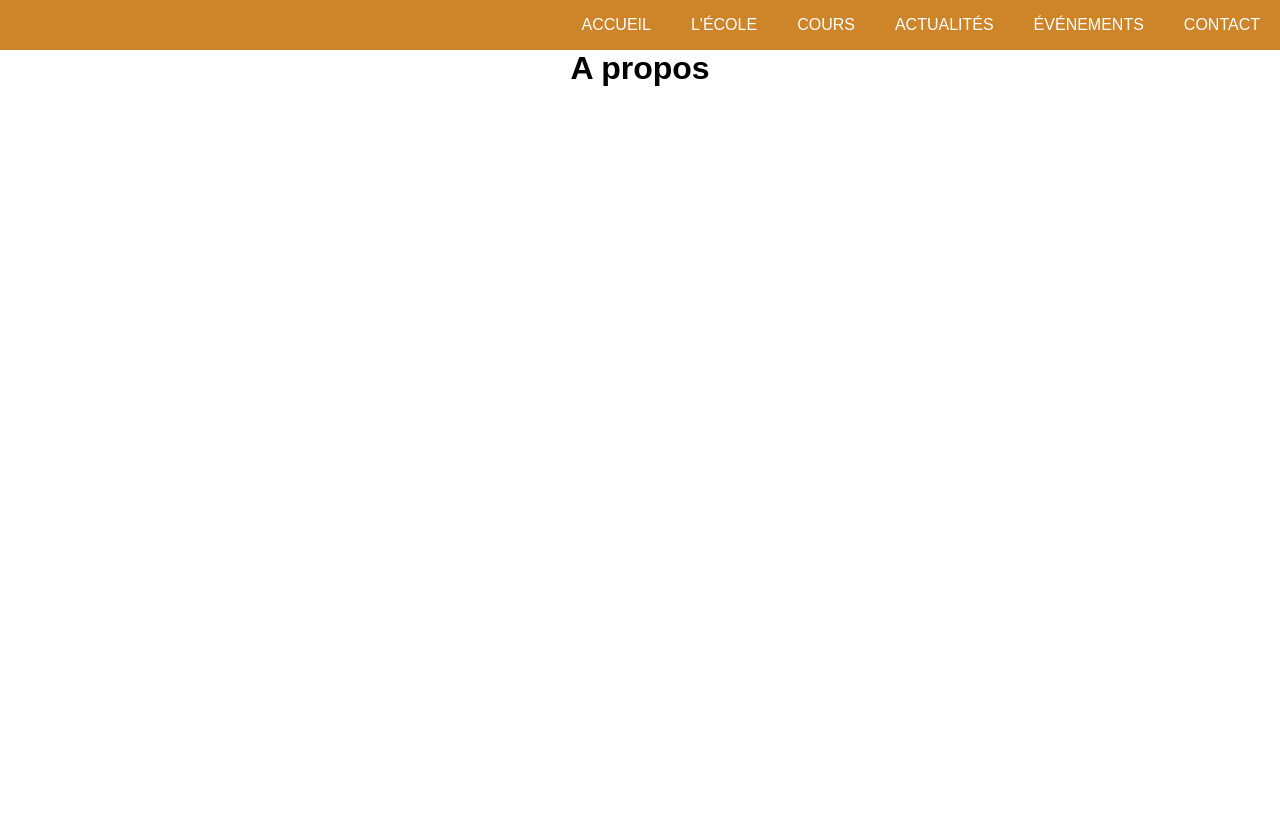
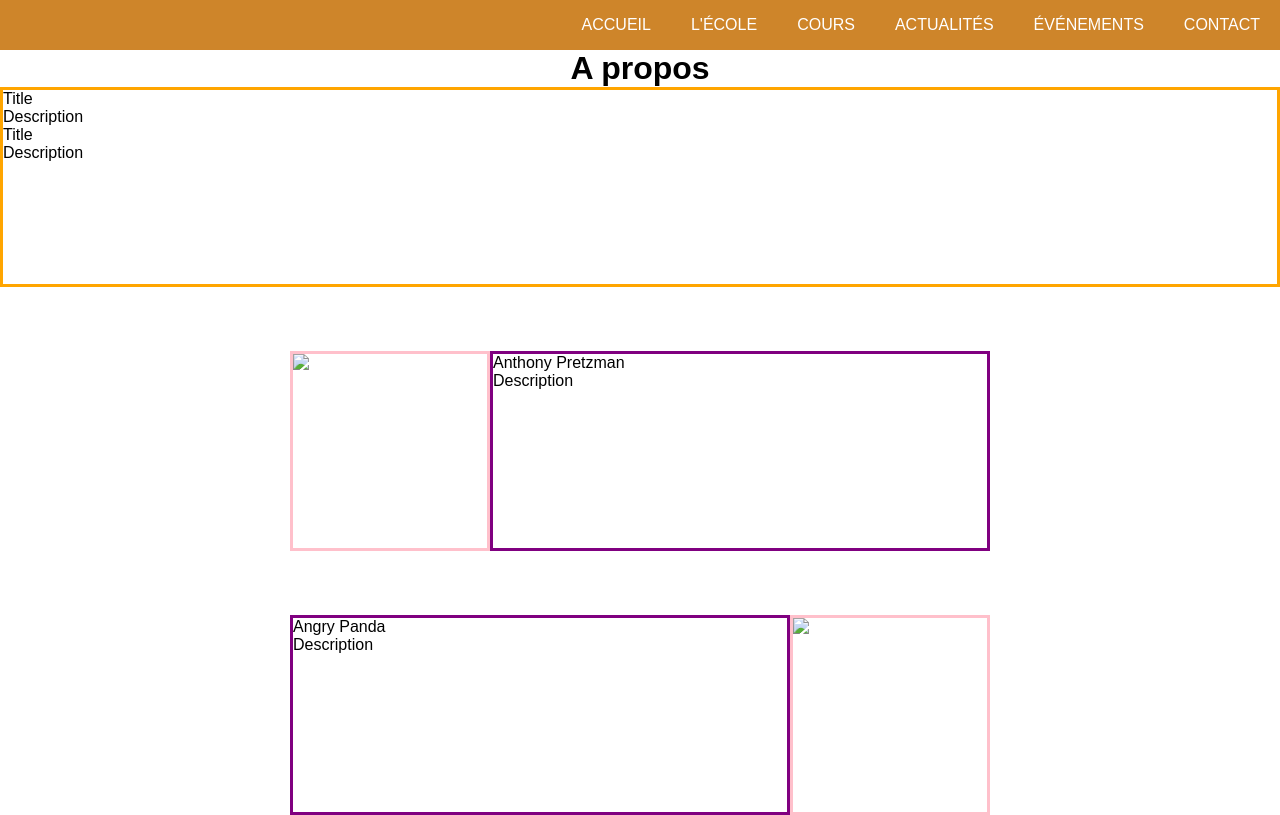
Before and after one commit to MattJCand/PhpMangaProject, a PHP site: page /about.php in a window 1280 px wide. Before the commit the page ends 86 px from the top, so only its background shows below. Run offline with PHP 8.4, Linux system fonts and the light colour scheme; some libraries are stand-ins or nearby versions.

Commit message:
add Block in About Page

```diff
--- a/about.php
+++ b/about.php
@@ -3,4 +3,31 @@
 
 <h1>A propos</h1>
 
+<section class="sectionAbout">
+    <div class="aboutIntro">
+      <span>Title</span>
+      <p>Description</p>
+      <span>Title</span>
+      <p>Description</p>
+    </div>
+    <div class="containerAbout">
+      <div class="imageAbout">
+        <img src="#">
+      </div>
+      <div class="aboutDescription">
+        <p>Anthony Pretzman</p>
+        <p>Description</p>
+      </div>
+    </div>
+    <div class="containerAbout">
+      <div class="aboutDescription">
+        <p>Angry Panda</p>
+        <p>Description</p>
+      </div>
+      <div class="imageAbout">
+        <img src="#">
+      </div>
+    </div>
+</section>
+
 <?php include "templates/footer.php"; ?>
--- a/asset/css/about.css
+++ b/asset/css/about.css
@@ -1,4 +1,37 @@
 // DESKTOP
+
+.sectionAbout{
+  height: 200px;
+  width: 400px;
+  columns: row;
+  margin-top: 20%;
+}
+
+.containerAbout{
+  display: flex;
+  flex-direction: row;
+  justify-content: center;
+  margin-top: 5%;
+}
+
+.imageAbout{
+ height: 200px;
+ width: 200px;
+ border:3px solid pink;
+}
+
+
+.aboutIntro{
+ height: 200px;
+ width: 100%;
+  border:3px solid orange;
+}
+
+.aboutDescription{
+ height: 200px;
+ width: 500px;
+  border:3px solid purple;
+}
 
 // TABLETTE
 
```
